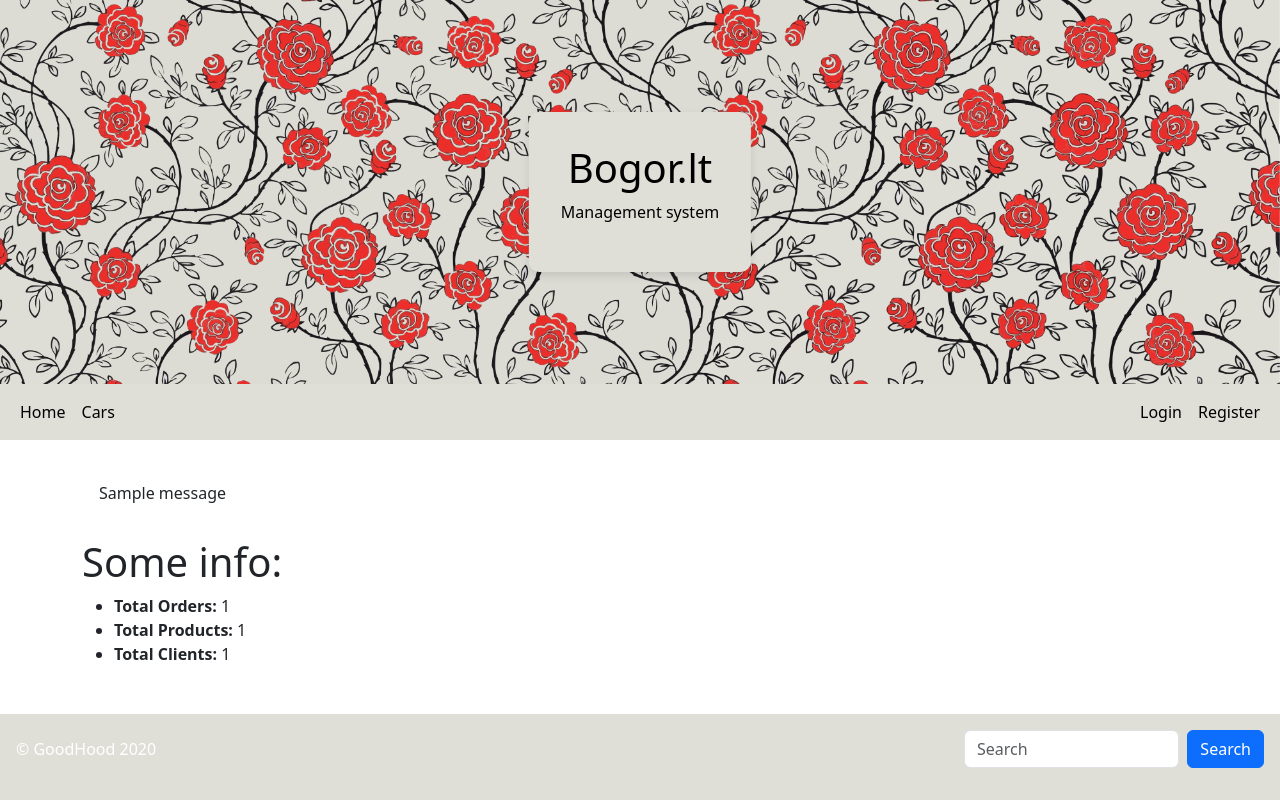
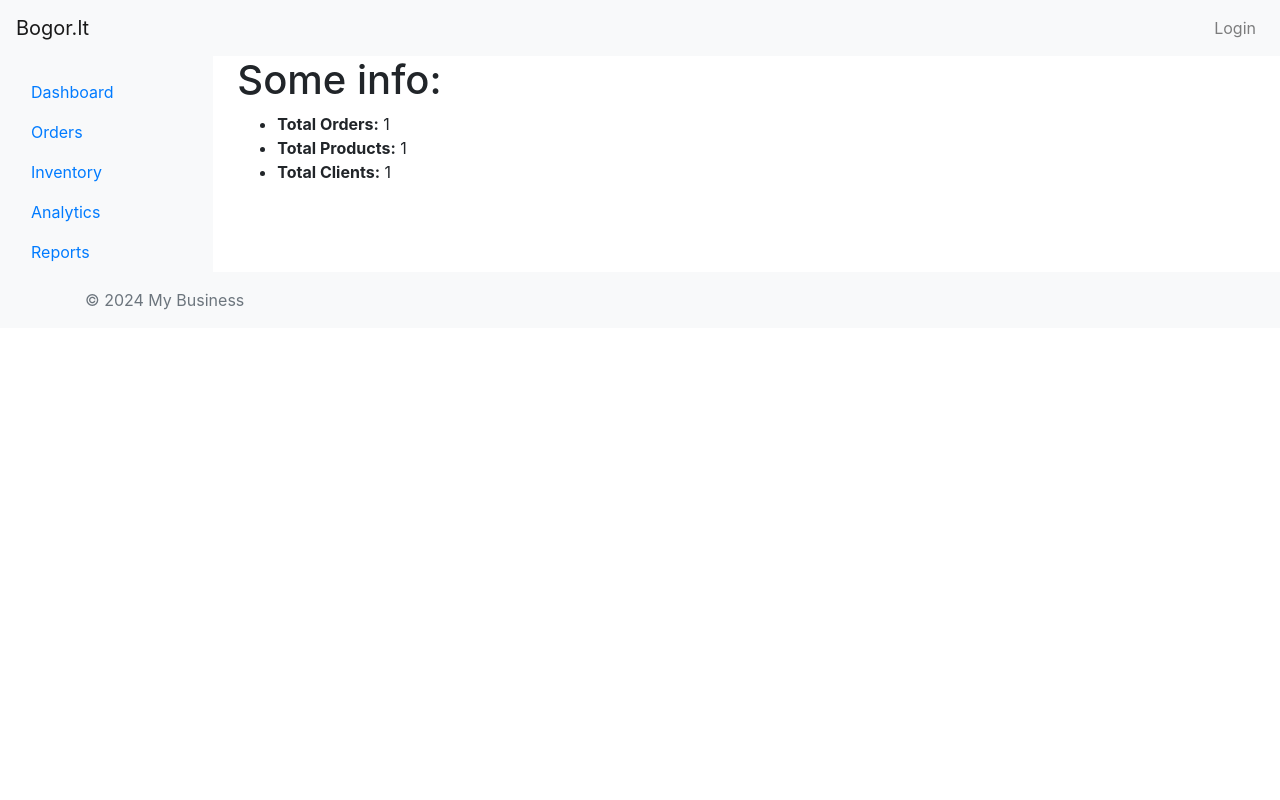
Before and after one commit to Mindaugas66/Bogor_Inventory, a Django app: template mysite/inventory/templates/index.html in a window 1280 px wide. Run offline with Django 5.2, Linux system fonts and the light colour scheme; the template is opened without the code that fills it: most values are stand-ins (such as "Sample title", 1, 10 or a date in 2020); one stand-in notice (Sample message) is shown; some libraries are stand-ins or nearby versions.

Commit message:
remade the base.html, added login functions. (still needs work)

```diff
--- a/mysite/inventory/static/css/styles.css
+++ b/mysite/inventory/static/css/styles.css
@@ -0,0 +1,113 @@
+body {
+    background-color: #f8f9fa;
+    font-family: 'Arial', sans-serif;
+}
+
+.navbar-brand {
+    font-weight: bold;
+}
+
+.nav-link {
+    font-family: 'Arial', sans-serif;
+}
+
+.container-fluid {
+    padding-top: 20px;
+}
+
+.sidebar {
+    position: fixed;
+    top: 0;
+    bottom: 0;
+    left: 0;
+    z-index: 100; /* Behind the navbar */
+    padding: 48px 0 0; /* Height of navbar */
+    box-shadow: inset -1px 0 0 rgba(0, 0, 0, .1);
+}
+
+.sidebar-sticky {
+    position: -webkit-sticky;
+    position: sticky;
+    top: 0;
+    height: calc(100vh - 48px);
+    padding-top: .5rem;
+    overflow-x: hidden;
+    overflow-y: auto; /* Scrollable contents if viewport is shorter than content. */
+}
+
+.nav-link.active {
+    color: #007bff;
+}
+
+.main {
+    padding: 20px;
+}
+
+.footer {
+    position: absolute;
+    bottom: 0;
+    width: 100%;
+    height: 60px; /* Set the fixed height of the footer here */
+    line-height: 60px; /* Vertically center the text there */
+    background-color: #f5f5f5;
+}
+
+.navbar-nav .nav-item .nav-link svg {
+    margin-right: 5px;
+}
+
+
+.login-container {
+    background-color: white;
+    padding: 20px;
+    border-radius: 10px;
+    box-shadow: 0 2px 4px rgba(0, 0, 0, 0.1);
+    max-width: 400px;
+    margin: 0 auto;
+}
+
+.login-container h2 {
+    margin-bottom: 20px;
+    font-size: 24px;
+    color: #333;
+}
+
+.login-container .form-group {
+    margin-bottom: 20px;
+}
+
+.login-container .form-control {
+    padding: 10px;
+}
+
+.login-container .btn {
+    width: 100%;
+    padding: 10px;
+    background-color: #007bff;
+    color: white;
+    border: none;
+    border-radius: 5px;
+    cursor: pointer;
+    font-size: 16px;
+}
+
+.login-container .btn:hover {
+    background-color: #0056b3;
+}
+
+.login-container a {
+    display: block;
+    text-align: right;
+    margin-top: 10px;
+    color: #007bff;
+    text-decoration: none;
+}
+
+.login-container a:hover {
+    text-decoration: underline;
+}
+
+.error-message {
+    color: red;
+    margin-bottom: 20px;
+}
--- a/mysite/inventory/templates/base.html
+++ b/mysite/inventory/templates/base.html
@@ -1,134 +1,34 @@
 {% load static %}
 <html lang="en">
 <head>
-    <title>{% block title %}My Webshop{% endblock %}</title>
-    <meta charset="utf-8">
-    <meta name="viewport" content="width=device-width, initial-scale=1">
-    <link href="https://cdn.jsdelivr.net/npm/bootstrap@5.3.3/dist/css/bootstrap.min.css" rel="stylesheet">
-    <script src="https://cdn.jsdelivr.net/npm/bootstrap@5.3.3/dist/js/bootstrap.bundle.min.js"></script>
-    <link rel="stylesheet" href="https://cdnjs.cloudflare.com/ajax/libs/font-awesome/4.7.0/css/font-awesome.min.css">
-    <link rel="stylesheet" href="{% static 'css/styles.css' %}">
-    <style>
-        html, body {
-            height: 100%;
-            margin: 0;
-        }
-
-        body {
-            display: flex;
-            flex-direction: column;
-        }
-
-        .content-wrapper {
-            flex: 1;
-        }
-
-        .cover-photo {
-            background: url("{% static 'images/cover.png' %}") no-repeat center center;
-            background-size: cover;
-            color: black;
-            text-align: center;
-            padding: 12rem 0;
-            position: relative; /* This ensures the text box can be positioned absolutely within this div */
-        }
-
-        .text-box {
-            background: #DFDFD8;
-            padding: 2rem;
-            border-radius: 10px;
-            display: inline-block; /* Make sure the box is only as wide as its content */
-            position: absolute;
-            top: 50%; /* Center the box vertically */
-            left: 50%; /* Center the box horizontally */
-            transform: translate(-50%, -50%); /* Adjust position to be truly centered */
-            box-shadow: 0 4px 8px rgba(0, 0, 0, 0.1); /* Optional: Add a subtle shadow */
-        }
-
-        .footer {
-            background: #DFDFD8;
-            color: white;
-            text-align: center;
-            padding: 1rem;
-            display: flex;
-            justify-content: space-between;
-            align-items: center;
-        }
-
-        .footer-search-container {
-            width: 300px;
-        }
-
-        .footer-search-form {
-            display: flex;
-            justify-content: space-between;
-        }
-
-        .footer-search-form .form-control {
-            flex: 1;
-            margin-right: 10px;
-        }
-
-        .footer-search-form .btn {
-            white-space: nowrap;
-        }
-
-        .custom-navbar {
-            background-color: #DFDFD8; /* Change this to your desired background color */
-            color: white; /* Change this to your desired text color */
-        }
-
-        .custom-navbar .nav-link {
-            color: black; /* Change this to your desired link color */
-        }
-
-        .custom-navbar .nav-link:hover {
-            color: black; /* Change this to your desired hover link color */
-            transform: scale(1.1); /* Slightly increase the size of the link */
-            transition: transform 0.2s ease-in-out; /* Smooth transition effect */
-        }
-
-        .custom-navbar .navbar-brand {
-            color: white; /* Change this to your desired brand color */
-        }
-    </style>
+    <meta charset="UTF-8">
+    <meta name="viewport" content="width=device-width, initial-scale=1.0">
+    <title>{% block title %}Bogor.lt Dashboard{% endblock %}</title>
+    <link rel="stylesheet" href="https://stackpath.bootstrapcdn.com/bootstrap/4.5.2/css/bootstrap.min.css">
+    <link rel="stylesheet" href="{% static 'css/style.css' %}">
 </head>
 <body>
-<div class="cover-photo">
-    <div class="text-box">
-        <a href="http://www.bogor.lt" style="text-decoration: none; color: inherit;">
-            <h1>Bogor.lt</h1>
-            <p>Management system</p>
-        </a>
-    </div>
-</div>
-<nav class="navbar navbar-expand-sm custom-navbar">
-    <div class="container-fluid">
-        <ul class="navbar-nav">
-            <li class="nav-item">
-                <a class="nav-link home" href="#">Home</a>
-            </li>
-            <li class="nav-item">
-                <a class="nav-link cars" href="#">Cars</a>
-            </li>
+    <nav class="navbar navbar-expand-lg navbar-light bg-light">
+        <a class="navbar-brand" href="http://www.bogor.lt">Bogor.lt</a>
+        <button class="navbar-toggler" type="button" data-toggle="collapse" data-target="#navbarNav" aria-controls="navbarNav" aria-expanded="false" aria-label="Toggle navigation">
+            <span class="navbar-toggler-icon"></span>
+        </button>
+        <div class="collapse navbar-collapse" id="navbarNav">
+            <ul class="navbar-nav ml-auto align-items-center">
                 {% if user.is_authenticated %}
                 <li class="nav-item">
-                <a class="nav-link userorders" href="#">My orders</a>
-            </li>
-            {% endif %}
-        </ul>
-        <ul class="navbar-nav ms-auto">
-            {% if user.is_authenticated %}
-            <li class="nav-item">
-                <a class="nav-link" href="#">
+                    <a class="nav-link d-flex align-items-center" href="#">
                         <svg class="bi bi-person" width="1.5em" height="1.5em" viewBox="0 0 16 16" fill="currentColor"
                              xmlns="http://www.w3.org/2000/svg">
                             <path fill-rule="evenodd"
                                   d="M13 14s1 0 1-1-1-4-6-4-6 3-6 4 1 1 1 1h10zm-9.995-.944v-.002.002zM3.022 13h9.956a.274.274 0 00.014-.002l.008-.002c-.001-.246-.154-.986-.832-1.664C11.516 10.68 10.289 10 8 10c-2.29 0-3.516.68-4.168 1.332-.678.678-.83 1.418-.832 1.664a1.05 1.05 0 00.022.004zm9.974.056v-.002.002zM8 7a2 2 0 100-4 2 2 0 000 4zm3-2a3 3 0 11-6 0 3 3 0 016 0z"
                                   clip-rule="evenodd"/>
                         </svg>
-                    {{ user.get_username }}</a></li>
+                        {{ user.get_username }}
+                    </a>
+                </li>
                 <li class="nav-item">
-                <form method="post" action="#">
+                    <form method="post" action="{% url 'logout' %}">
                         {% csrf_token %}
                         <button class="btn btn-link nav-link" type="submit">
                             <i class="fa fa-sign-out"></i> Logout
@@ -136,37 +36,61 @@
                     </form>
                 </li>
                 {% else %}
-            <li class="nav-item"><a class="nav-link" href="#">Login</a></li>
-            <li class="nav-item"><a class="nav-link" href="#">Register</a></li>
+                <li class="nav-item"><a class="nav-link" href="{% url 'login' %}">Login</a></li>
                 {% endif %}
             </ul>
         </div>
     </nav>
 
-<div class="container mt-4 content-wrapper">
+    <div class="container-fluid">
         <div class="row">
-        <div class="col-sm">
-            {% if messages %}
-            {% for message in messages %}
-            <div class="alert alert-{% if message.tags == 'error' %}danger{% elif message.tags == 'info' %}success{% endif %}"
-                 role="alert">
-                {{ message }}
+            <nav id="sidebarMenu" class="col-md-3 col-lg-2 d-md-block bg-light sidebar collapse">
+                <div class="sidebar-sticky pt-3">
+                    <ul class="nav flex-column">
+                        <li class="nav-item">
+                            <a class="nav-link active" href="#">
+                                Dashboard
+                            </a>
+                        </li>
+                        <li class="nav-item">
+                            <a class="nav-link" href="#">
+                                Orders
+                            </a>
+                        </li>
+                        <li class="nav-item">
+                            <a class="nav-link" href="#">
+                                Inventory
+                            </a>
+                        </li>
+                        <li class="nav-item">
+                            <a class="nav-link" href="#">
+                                Analytics
+                            </a>
+                        </li>
+                        <li class="nav-item">
+                            <a class="nav-link" href="#">
+                                Reports
+                            </a>
+                        </li>
+                    </ul>
                 </div>
-            {% endfor %}
-            {% endif %}
-            {% block 'content' %}{% endblock %}
-        </div>
+            </nav>
+
+            <main role="main" class="col-md-9 ml-sm-auto col-lg-10 px-md-4">
+                {% block 'content' %}
+                {% endblock %}
+            </main>
         </div>
     </div>
 
-<div class="footer">
-    <p>&copy; GoodHood {{ year }}</p>
-    <div class="footer-search-container">
-        <form class="footer-search-form" action="#" method="get">
-            <input class="form-control me-2" name="query" type="text" placeholder="Search">
-            <button class="btn btn-primary" type="submit">Search</button>
-        </form>
+    <footer class="footer mt-auto py-3 bg-light">
+        <div class="container">
+            <span class="text-muted">© 2024 My Business</span>
         </div>
-</div>
+    </footer>
+
+    <script src="https://code.jquery.com/jquery-3.5.1.slim.min.js"></script>
+    <script src="https://cdn.jsdelivr.net/npm/@popperjs/core@2.5.3/dist/umd/popper.min.js"></script>
+    <script src="https://stackpath.bootstrapcdn.com/bootstrap/4.5.2/js/bootstrap.min.js"></script>
 </body>
 </html>
--- /dev/null
+++ b/mysite/inventory/templates/registration/password_reset_email.html
@@ -0,0 +1,4 @@
+Hello,
+
+Someone requested a link to change your password, if it was you please follow the link bellow:
+{{ protocol}}://{{ domain }}{% url 'password_reset_confirm' uidb64=uid token=token %}
--- a/mysite/inventory/urls.py
+++ b/mysite/inventory/urls.py
@@ -1,7 +1,10 @@
-from django.urls import path
-
+from django.urls import path, include
 from . import views
+from django.conf.urls.static import static
+from django.conf import settings
 
 urlpatterns = [
-    path('', views.index, name='index'),
+    path('', views.redirect_to_dashboard, name='redirect_to_dashboard'),  # Add this line
+    path('dashboard/', views.index, name='index'),
+    path('accounts/', include('django.contrib.auth.urls')),
 ]
--- a/mysite/mysite/settings.py
+++ b/mysite/mysite/settings.py
@@ -81,7 +81,8 @@ DATABASES = {
 }
 
 MEDIA_ROOT = os.path.join(BASE_DIR, 'inventory/media')
-LOGIN_REDIRECT_URL = '/'
+LOGIN_REDIRECT_URL = '/dashboard/'
+LOGOUT_REDIRECT_URL = '/accounts/login/'
 MEDIA_URL = '/media/'
 # Password validation
 # https://docs.djangoproject.com/en/5.0/ref/settings/#auth-password-validators
@@ -116,7 +117,6 @@ LOGGING = {
     },
 }
 STATIC_URL = '/static/'
-
 STATICFILES_DIRS = [
     BASE_DIR / "inventory" / "static",
 ]
```
Also changed, not shown: mysite/inventory/templates/registration/login.html (added, +109 -0 lines), mysite/inventory/templates/registration/password_reset_confirm.html (added, +47 -0 lines), mysite/inventory/templates/registration/password_reset_done.html (added, +16 -0 lines), mysite/inventory/templates/registration/password_reset_form.html (added, +31 -0 lines), mysite/inventory/views.py (+19 -1 lines). Lines whose indentation alone changed are shown as unchanged.
